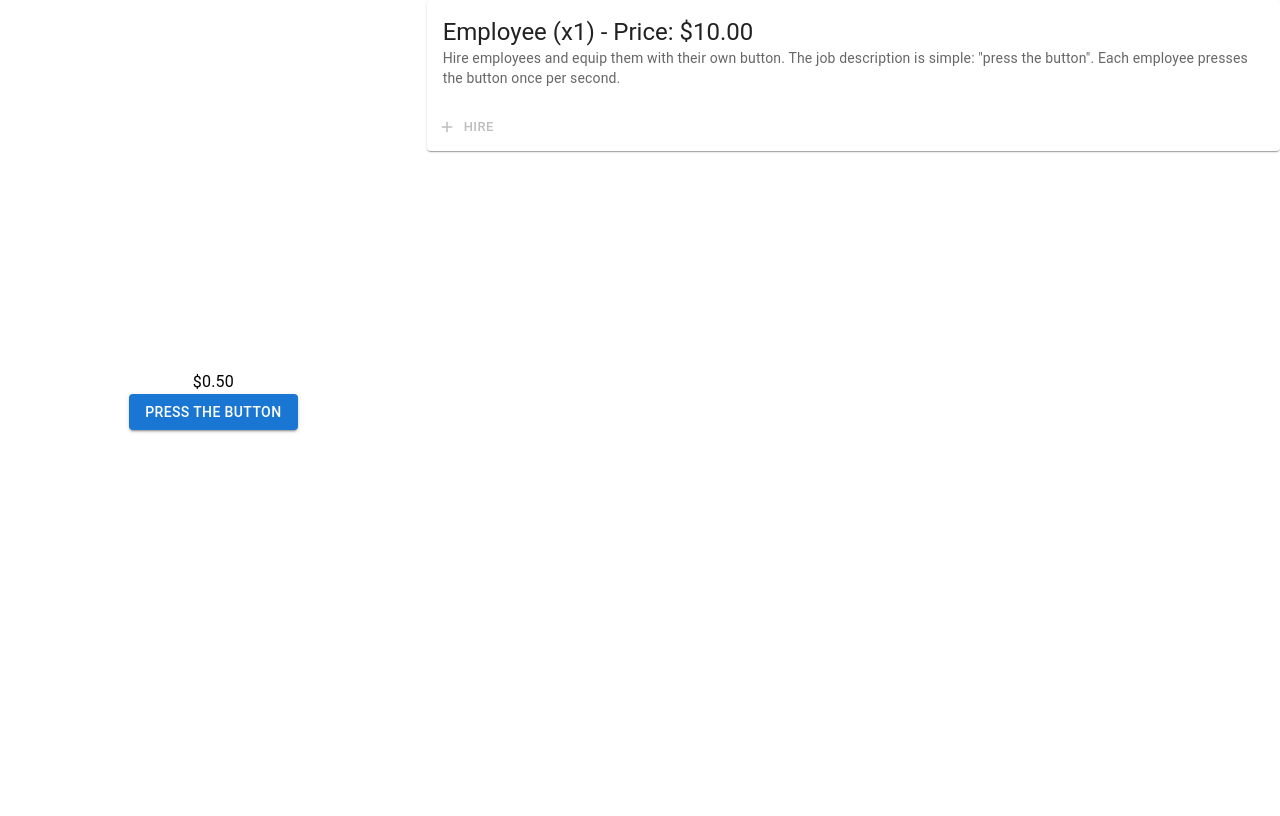
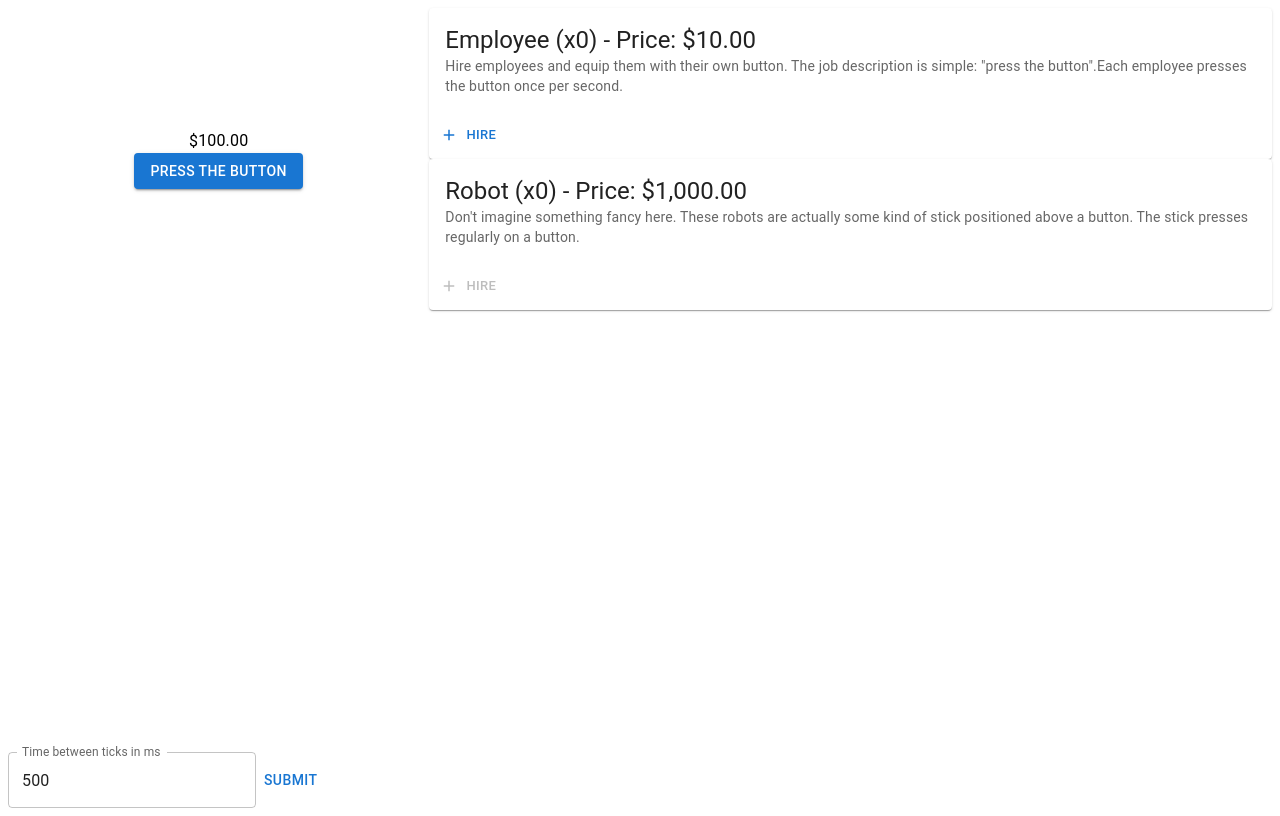
Before and after one commit to DrKabum/auto-clicker-game, a React (Vite) app: page / in a window 1280 px wide. Built offline with nearby package versions, Linux system fonts and the light colour scheme.

Commit message:
refactor upgradables

```diff
--- a/index.html
+++ b/index.html
@@ -2,7 +2,6 @@
 <html lang="en">
   <head>
     <meta charset="UTF-8" />
-    <link rel="icon" type="image/svg+xml" href="/vite.svg" />
     <meta name="viewport" content="width=device-width, initial-scale=1.0" />
     <title>Button Inc.</title>
     <style>
--- a/src/App.tsx
+++ b/src/App.tsx
@@ -1,14 +1,25 @@
-import { useState } from 'react'
-import { Stack } from '@mui/material'
+import { FormEvent, createContext, useState } from 'react'
+import { Box, Button, Input, Stack, TextField } from '@mui/material'
 import { Main } from './components/main'
 import { Side } from './components/side'
 
+export const TickWaitContext = createContext(500)
+
 export default function App() {
-  const [money, setMoney] = useState(0)
+  const [money, setMoney] = useState(100)
+  const [tickWait, setTickWait] = useState(500)
+  const [tickContext, setTickContext] = useState(500)
+
+  const handleTickSubmit = (e: Event | FormEvent<HTMLFormElement>) => {
+    e.preventDefault()
+    setTickContext(tickWait)
+  }
 
   return (
+    <TickWaitContext.Provider value={tickContext}>
+      <Stack p={1} minHeight='100vh' justifyContent='space-between'>
         <Stack
-      minHeight='100vh'
+          height='100%'
           sx={{
             flexDirection: { xs: 'column', md: 'row' },
           }}
@@ -16,5 +27,19 @@ export default function App() {
           <Main money={money} setMoney={setMoney} />
           <Side money={money} setMoney={setMoney} />
         </Stack>
+        <form onSubmit={(e) => handleTickSubmit(e)}>
+          <Stack direction='row'>
+            <TextField
+              id='tick-wait'
+              label='Time between ticks in ms'
+              variant='outlined'
+              onChange={(e) => setTickWait(Number(e.target.value))}
+              value={tickWait}
+            />
+            <Button onClick={(e) => handleTickSubmit(e)}>Submit</Button>
+          </Stack>
+        </form>
+      </Stack>
+    </TickWaitContext.Provider>
   )
 }
--- /dev/null
+++ b/src/classes/employee.ts
@@ -0,0 +1,12 @@
+import Upgradable from "./upgradable"
+
+export default class Employee extends Upgradable {
+  constructor() {
+    super()
+    this.basePrice = 10
+    this.levelModifier = 1.1
+    this.baseProduction = .1
+    this.lore = 'Hire employees and equip them with their own button. The job description is simple: "press the button".Each employee presses the button once per second.'
+    this.name = 'Employee'
+  }
+}
--- /dev/null
+++ b/src/classes/robot.ts
@@ -0,0 +1,12 @@
+import Upgradable from "./upgradable"
+
+export default class Robot extends Upgradable {
+  constructor() {
+    super()
+    this.basePrice = 1000
+    this.levelModifier = 1.1
+    this.baseProduction = .5
+    this.lore = 'Don\'t imagine something fancy here. These robots are actually some kind of stick positioned above a button. The stick presses regularly on a button.'
+    this.name = 'Robot'
+  }
+}
--- /dev/null
+++ b/src/classes/upgradable.ts
@@ -0,0 +1,20 @@
+export default class Upgradable {
+  level: number
+  quantity: number
+  basePrice: number
+  levelModifier: number
+  baseProduction: number
+  lore: string
+  name: string
+  id: string
+
+  constructor() {
+    this.level = 1
+    this.quantity = 0
+    this.basePrice = 0
+    this.levelModifier = 0
+    this.baseProduction = 0
+    this.lore = ""
+    this.name = "Upgradable"
+  }
+}
--- a/src/components/employee.tsx
+++ /dev/null
@@ -1,62 +0,0 @@
-import {
-  Button,
-  Card,
-  CardActions,
-  CardContent,
-  Typography,
-} from '@mui/material'
-import AddIcon from '@mui/icons-material/Add'
-import { SetStateAction, useEffect, useState } from 'react'
-import { currencyFormat } from '../utils/utils'
-
-export function Employee({
-  money,
-  setMoney,
-}: {
-  money: number
-  setMoney: React.Dispatch<SetStateAction<number>>
-}) {
-  const [baseProduction, setBaseProduction] = useState(0.1)
-  const [quantity, setQuantity] = useState(1)
-  const [basePrice, setBasePrice] = useState(10)
-  const [tickCount, setTickCount] = useState(0)
-
-  useEffect(() => {
-    const tick = setTimeout(() => {
-      setMoney((prevMoney) => prevMoney + baseProduction * quantity)
-      setTickCount(tickCount + 1)
-    }, 1e3)
-    return () => clearTimeout(tick)
-  }, [tickCount])
-
-  const handleHire = () => {
-    setQuantity(quantity + 1)
-    setBasePrice(basePrice * 1.2)
-    setMoney((prevMoney) => prevMoney - basePrice)
-  }
-
-  return (
-    <Card>
-      <CardContent>
-        <Typography variant='h5' component='div'>
-          Employee (x{quantity}) - Price: {currencyFormat(basePrice)}
-        </Typography>
-        <Typography variant='body2' color='text.secondary'>
-          Hire employees and equip them with their own button. The job
-          description is simple: "press the button". Each employee presses the
-          button once per second.
-        </Typography>
-      </CardContent>
-      <CardActions>
-        <Button
-          onClick={handleHire}
-          startIcon={<AddIcon />}
-          size='small'
-          disabled={money < basePrice}
-        >
-          Hire
-        </Button>
-      </CardActions>
-    </Card>
-  )
-}
--- a/src/components/side.tsx
+++ b/src/components/side.tsx
@@ -1,6 +1,8 @@
 import { Box } from '@mui/material'
-import { Employee } from './employee'
+import { UpgradableCard } from './upgradableCard'
+import Employee from '../classes/employee'
 import { Dispatch, SetStateAction } from 'react'
+import Robot from '../classes/robot'
 
 export function Side({
   money,
@@ -9,9 +11,17 @@ export function Side({
   money: number
   setMoney: Dispatch<SetStateAction<number>>
 }) {
+  const upgradables: Employee[] = [new Employee(), new Robot()]
   return (
     <Box flex={2}>
-      <Employee money={money} setMoney={setMoney} />
+      {upgradables.map((up, i) => (
+        <UpgradableCard
+          key={i}
+          money={money}
+          setMoney={setMoney}
+          upgradable={up}
+        />
+      ))}
     </Box>
   )
 }
--- /dev/null
+++ b/src/components/upgradableCard.tsx
@@ -0,0 +1,79 @@
+import {
+  Button,
+  Card,
+  CardActions,
+  CardContent,
+  Typography,
+} from '@mui/material'
+import AddIcon from '@mui/icons-material/Add'
+import { SetStateAction, useEffect, useState, useContext } from 'react'
+import { currencyFormat } from '../utils/utils'
+import Upgradable from '../classes/upgradable'
+import { TickWaitContext } from '../App'
+
+export function UpgradableCard({
+  money,
+  setMoney,
+  upgradable,
+}: {
+  money: number
+  setMoney: React.Dispatch<SetStateAction<number>>
+  upgradable: Upgradable
+}) {
+  const TICK_WAIT = useContext(TickWaitContext)
+
+  const [baseProduction, _] = useState(upgradable.baseProduction)
+  const [level, setLevel] = useState(upgradable.level)
+  const [levelModifier, setLevelModifier] = useState(upgradable.levelModifier)
+  const [quantity, setQuantity] = useState(upgradable.quantity)
+  const [price, setPrice] = useState(upgradable.basePrice)
+  const [tickCount, setTickCount] = useState(0)
+
+  const computeIncome = () => {
+    return (
+      (baseProduction * level * levelModifier * quantity * TICK_WAIT) / 1000
+    )
+  }
+
+  useEffect(() => {
+    const tick = setTimeout(() => {
+      if (quantity > 0) {
+        setMoney((prevMoney) => prevMoney + computeIncome())
+        setTickCount((prevTickCount) => prevTickCount + 1)
+      }
+    }, TICK_WAIT)
+    return () => clearTimeout(tick)
+  }, [tickCount])
+
+  const handleHire = () => {
+    setQuantity((prevQuantity) => {
+      if (prevQuantity === 0) setTickCount(1)
+      return prevQuantity + 1
+    })
+    setPrice(price * 1.2)
+    setMoney((prevMoney) => prevMoney - price)
+  }
+
+  return (
+    <Card>
+      <CardContent>
+        <Typography variant='h5' component='div'>
+          {upgradable.name} (x{quantity}) - Price: {currencyFormat(price)}
+        </Typography>
+        <Typography variant='body2' color='text.secondary'>
+          {upgradable.lore}
+        </Typography>
+      </CardContent>
+      <CardActions>
+        <Button
+          onClick={handleHire}
+          startIcon={<AddIcon />}
+          size='small'
+          disabled={money < price}
+        >
+          Hire
+        </Button>
+      </CardActions>
+    </Card>
+  )
+}
```
Lines whose indentation alone changed are shown as unchanged.
